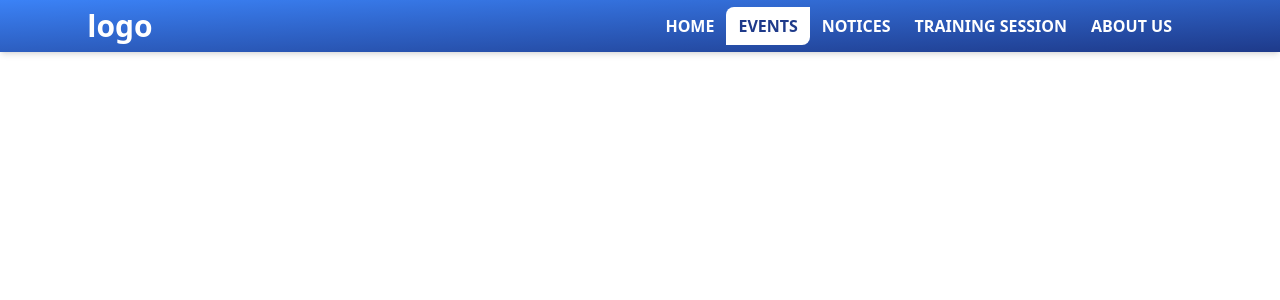
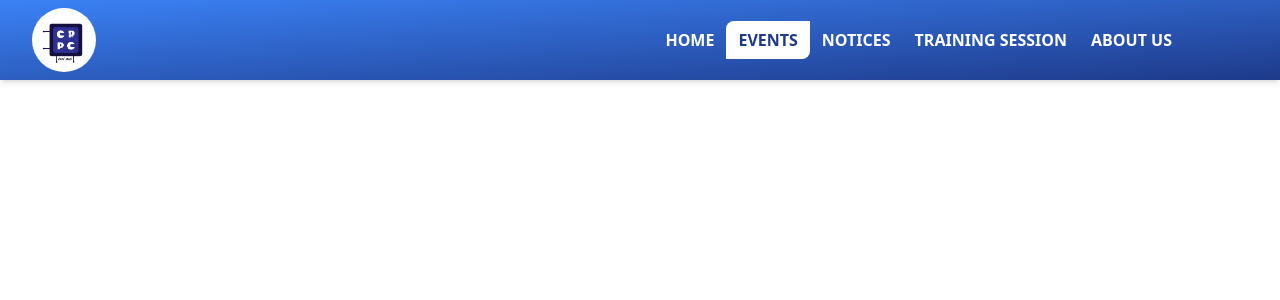
Before and after one commit to saiful-70/roboitics-cumilla, a Next.js app: page /events in a window 1280 px wide. Shown: the top 300 px of the page. Built offline with nearby package versions, Linux system fonts and the light colour scheme; what tailwindcss-children would draw is missing.

Commit message:
changed homepage content

```diff
--- a/components/Nav/Nav.js
+++ b/components/Nav/Nav.js
@@ -4,6 +4,9 @@ import Link from "next/link";
 
 import React from "react";
 import NavLists from "./NavLists";
+import Image from "next/image";
+
+import logo from "../../public/images/homepage/logo.jpg";
 
 const Nav = () => {
   const [mobileMenu, setMobileMenu] = useState(true);
@@ -17,7 +20,14 @@ const Nav = () => {
       <h3
         className={`font-weight-bold w-1/6 px-4 py-2 text-center text-3xl text-white`}
       >
-        logo
+        <div className="relative h-16 w-16">
+          <Image
+            alt="logo"
+            src={logo}
+            layout="fill"
+            className=" rounded-full"
+          />
+        </div>
       </h3>
       <div
         className="z-50 cursor-pointer rounded-sm px-2 py-4 shadow-inner  shadow-gray-100 lg:hidden"
--- a/pages/index.js
+++ b/pages/index.js
@@ -4,7 +4,13 @@ import { Tab } from "@headlessui/react";
 
 import Head from "next/head";
 import Image from "next/image";
+// Import Swiper React components
+import { Swiper, SwiperSlide } from "swiper/react";
+import SwiperCore, { Navigation, Pagination, Autoplay } from "swiper";
+
 import styles from "../styles/Home.module.css";
+// Import Swiper styles
+import "swiper/css/bundle";
 
 import Nav from "../components/Nav/Nav";
 
@@ -12,8 +18,9 @@ import HomeCard from "../components/Home/HomeCard";
 import HomeMessages from "../components/Home/HomeMessages";
 import HomeOrganizer from "../components/Home/HomeOrganizer";
 import Footer from "../components/Footer/Footer";
+import cover from "../public/images/homepage/cover.jpg";
 
-export default function Home({ data }) {
+export default function Home() {
   return (
     <div className={`${styles.background}`}>
       <Head>
@@ -25,9 +32,38 @@ export default function Home({ data }) {
       <Nav />
 
       <main className={`bg-heroSvg container mx-auto mt-5 h-full w-full `}>
-        {/* <div className="h-96 w-96">
-          <Image src={frontPic} alt="front-pic" height={1000} width={1000} />
+        <div className="relative mx-5 my-5 h-40 border-2 shadow-md shadow-gray-600 md:mx-auto md:h-80 lg:w-2/3">
+          <Image src={cover} alt="front-pic" layout="fill" className="" />
+        </div>
+
+        {/* <div>
+          <Swiper
+            modules={[Navigation, Pagination, Autoplay]}
+            spaceBetween={50}
+            slidesPerView={1}
+            navigation
+            autoplay
+            pagination={{ clickable: true }}
+            onSlideChange={() => console.log("slide change")}
+            onSwiper={(swiper) => console.log(swiper)}
+            className="my-10 h-72 w-full bg-blue-500"
+            wrapperTag="ul"
+          >
+            <SwiperSlide>
+              <div className="relative h-full w-full">
+                <Image
+                  alt="slider image"
+                  src="/images/for-design/slide1.jpg"
+                  layout="fill"
+                />
+              </div>
+            </SwiperSlide>
+            <SwiperSlide>Slide 2</SwiperSlide>
+            <SwiperSlide>Slide 3</SwiperSlide>
+            <SwiperSlide>Slide 4</SwiperSlide>
+          </Swiper>
         </div> */}
+
         <HomeCard />
         <HomeMessages />
         <HomeOrganizer />
@@ -37,15 +73,15 @@ export default function Home({ data }) {
   );
 }
 
-export const getServerSideProps = async () => {
-  const response = await fetch(
-    "https://json.extendsclass.com/bin/26301d924e23"
-  );
-  const data = await response.json();
+// export const getServerSideProps = async () => {
+//   const response = await fetch(
+//     "https://json.extendsclass.com/bin/26301d924e23"
+//   );
+//   const data = await response.json();
 
-  return {
-    props: {
-      data,
-    },
-  };
-};
+//   return {
+//     props: {
+//       data,
+//     },
+//   };
+// };
--- a/styles/Home.module.css
+++ b/styles/Home.module.css
@@ -1,6 +1,6 @@
 .background {
   background-image: linear-gradient(
-      rgba(251, 251, 251, 0.75),
+      rgba(50, 100, 238, 0.75),
       rgba(255, 255, 255, 0.8)
     ),
     url(../public/images/for-design/svg1.svg);
```
Also changed, not shown: public/images/homepage/cover.jpg (added), public/images/homepage/logo.jpg (added).
